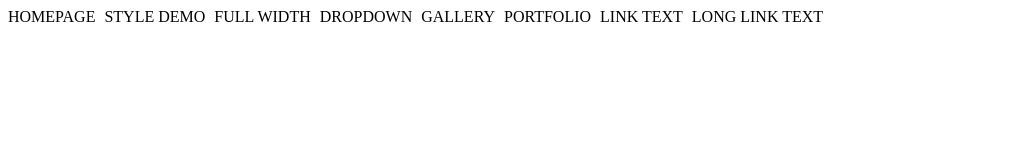
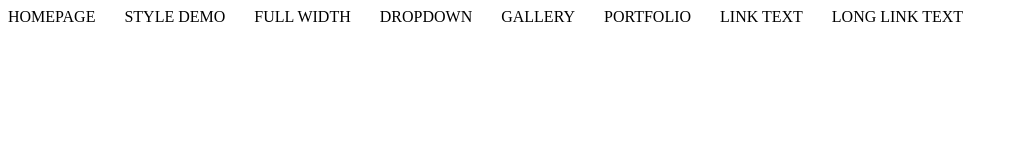
Before and after one commit to faysal515/frontend-zero-to-one, a plain HTML site: page lesson-1/index.html in a window 1280 px wide. Shown: the whole page, without its empty margins (0-1018 px from the left). Drawn offline with Linux system fonts and the light colour scheme.

Commit message:
spacing fix

```diff
--- a/lesson-1/index.html
+++ b/lesson-1/index.html
@@ -7,7 +7,7 @@
 <style>
     .parent> div {
         display: inline-block;
-        margin-right: 5px;
+        margin-right: 25px;
         /*border: 2px solid blanchedalmond;*/
 
     }
```
